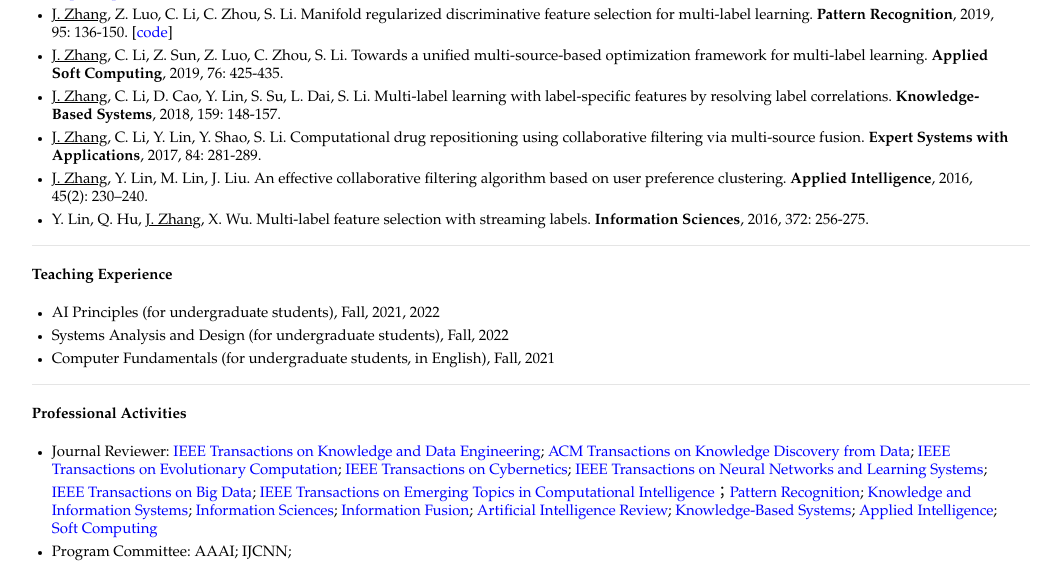
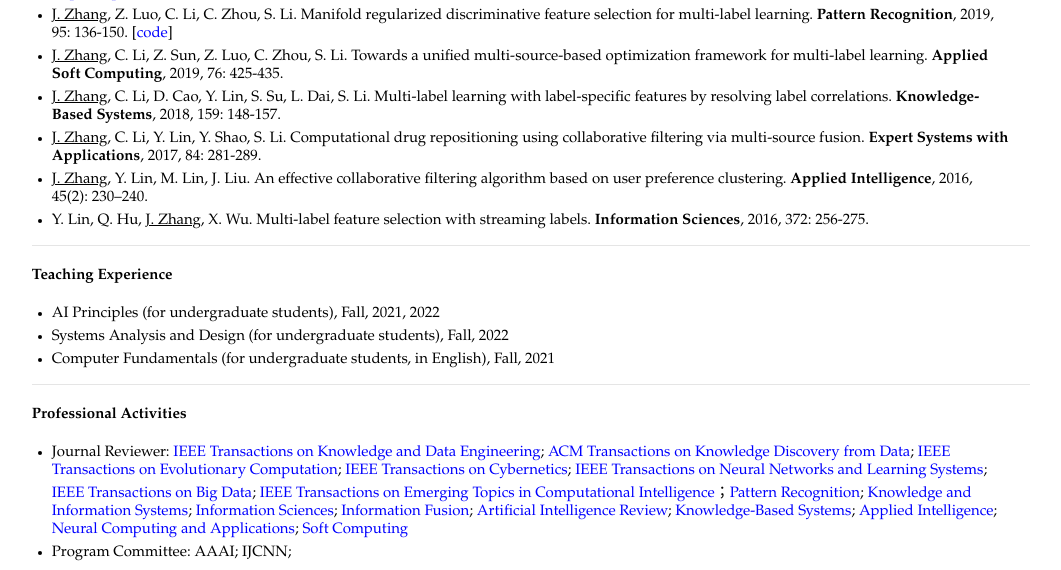
Before and after one commit to jiazhang-ml/jiazhang-ml.github.io, a Jekyll site: the page built from index.md, in a window 1280 px wide and 900 px high, scrolled down 817 px, cut to the strip 0-570 px from the top of the window. Shown: the whole strip, without its empty margins (109-1170 px from the left). Built offline with Jekyll 4.4.1, drawn with Linux system fonts in a browser that asks for light colours.

Commit message:
Update index.md

```diff
--- a/index.md
+++ b/index.md
@@ -45,5 +45,5 @@ layout: default
 ---
 
 #### Professional Activities
-* Journal Reviewer: [IEEE Transactions on Knowledge and Data Engineering](https://mc.manuscriptcentral.com/tkde-cs); [ACM Transactions on Knowledge Discovery from Data](https://mc.manuscriptcentral.com/tkdd); [IEEE Transactions on Evolutionary Computation](https://mc.manuscriptcentral.com/tevc-ieee); [IEEE Transactions on Cybernetics](https://mc.manuscriptcentral.com/cyb-ieee); [IEEE Transactions on Neural Networks and Learning Systems](https://mc.manuscriptcentral.com/tnnls); [IEEE Transactions on Big Data](https://mc.manuscriptcentral.com/tbd-cs); [IEEE Transactions on Emerging Topics in Computational Intelligence](https://mc.manuscriptcentral.com/tetci-ieee)；[Pattern Recognition](https://www.journals.elsevier.com/pattern-recognition/); [Knowledge and Information Systems](https://www.springer.com/journal/10115); [Information Sciences](https://www.journals.elsevier.com/information-sciences); [Information Fusion](https://www.sciencedirect.com/journal/information-fusion); [Artificial Intelligence Review](https://www.springer.com/journal/10462); [Knowledge-Based Systems](https://www.journals.elsevier.com/knowledge-based-systems); [Applied Intelligence](https://www.springer.com/journal/10489); [Soft Computing](https://www.springer.com/journal/500/)
+* Journal Reviewer: [IEEE Transactions on Knowledge and Data Engineering](https://mc.manuscriptcentral.com/tkde-cs); [ACM Transactions on Knowledge Discovery from Data](https://mc.manuscriptcentral.com/tkdd); [IEEE Transactions on Evolutionary Computation](https://mc.manuscriptcentral.com/tevc-ieee); [IEEE Transactions on Cybernetics](https://mc.manuscriptcentral.com/cyb-ieee); [IEEE Transactions on Neural Networks and Learning Systems](https://mc.manuscriptcentral.com/tnnls); [IEEE Transactions on Big Data](https://mc.manuscriptcentral.com/tbd-cs); [IEEE Transactions on Emerging Topics in Computational Intelligence](https://mc.manuscriptcentral.com/tetci-ieee)；[Pattern Recognition](https://www.journals.elsevier.com/pattern-recognition/); [Knowledge and Information Systems](https://www.springer.com/journal/10115); [Information Sciences](https://www.journals.elsevier.com/information-sciences); [Information Fusion](https://www.sciencedirect.com/journal/information-fusion); [Artificial Intelligence Review](https://www.springer.com/journal/10462); [Knowledge-Based Systems](https://www.journals.elsevier.com/knowledge-based-systems); [Applied Intelligence](https://www.springer.com/journal/10489); [Neural Computing and Applications](https://www.springer.com/journal/521); [Soft Computing](https://www.springer.com/journal/500/)
 * Program Committee: AAAI; IJCNN;
```
